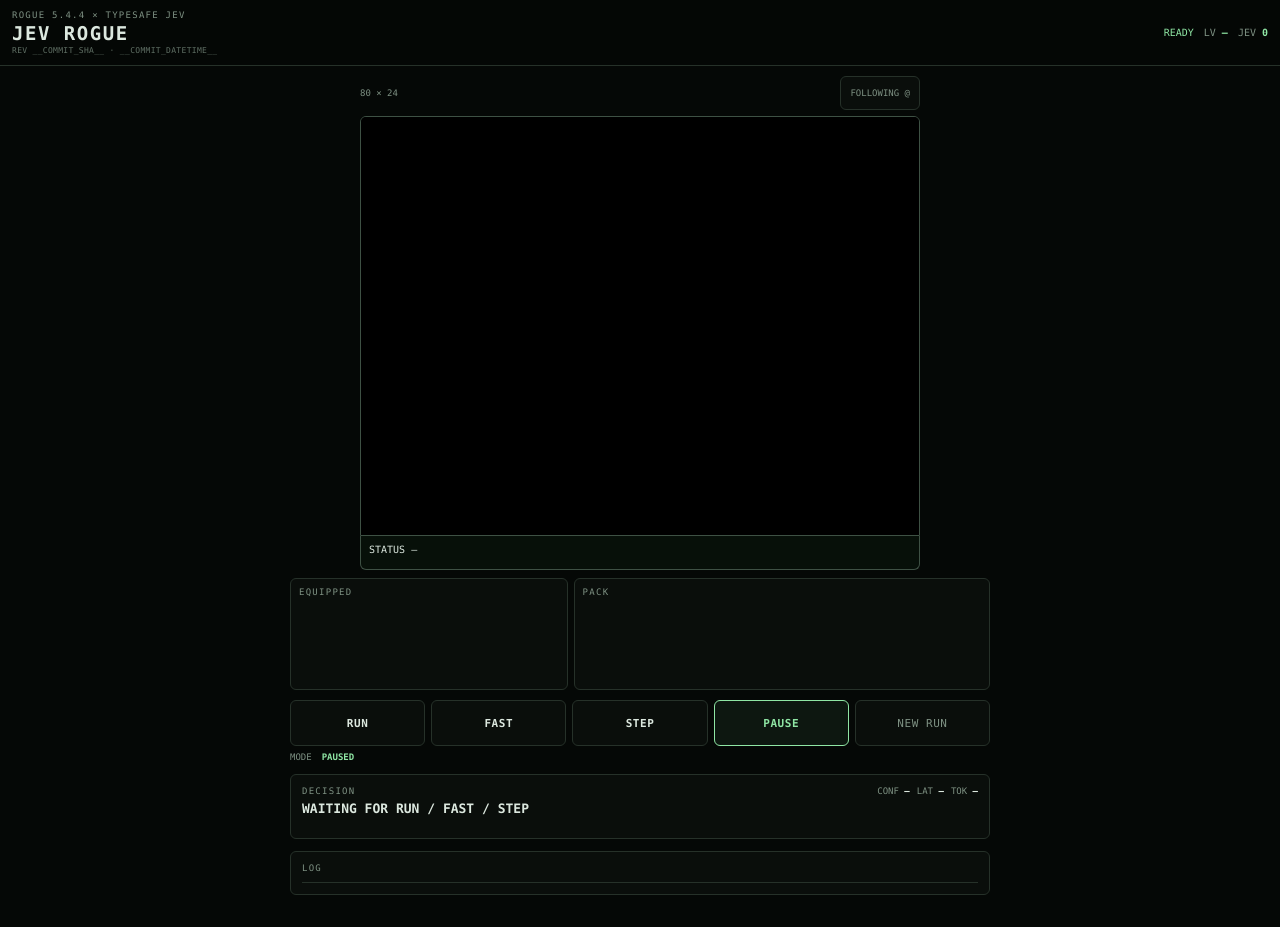
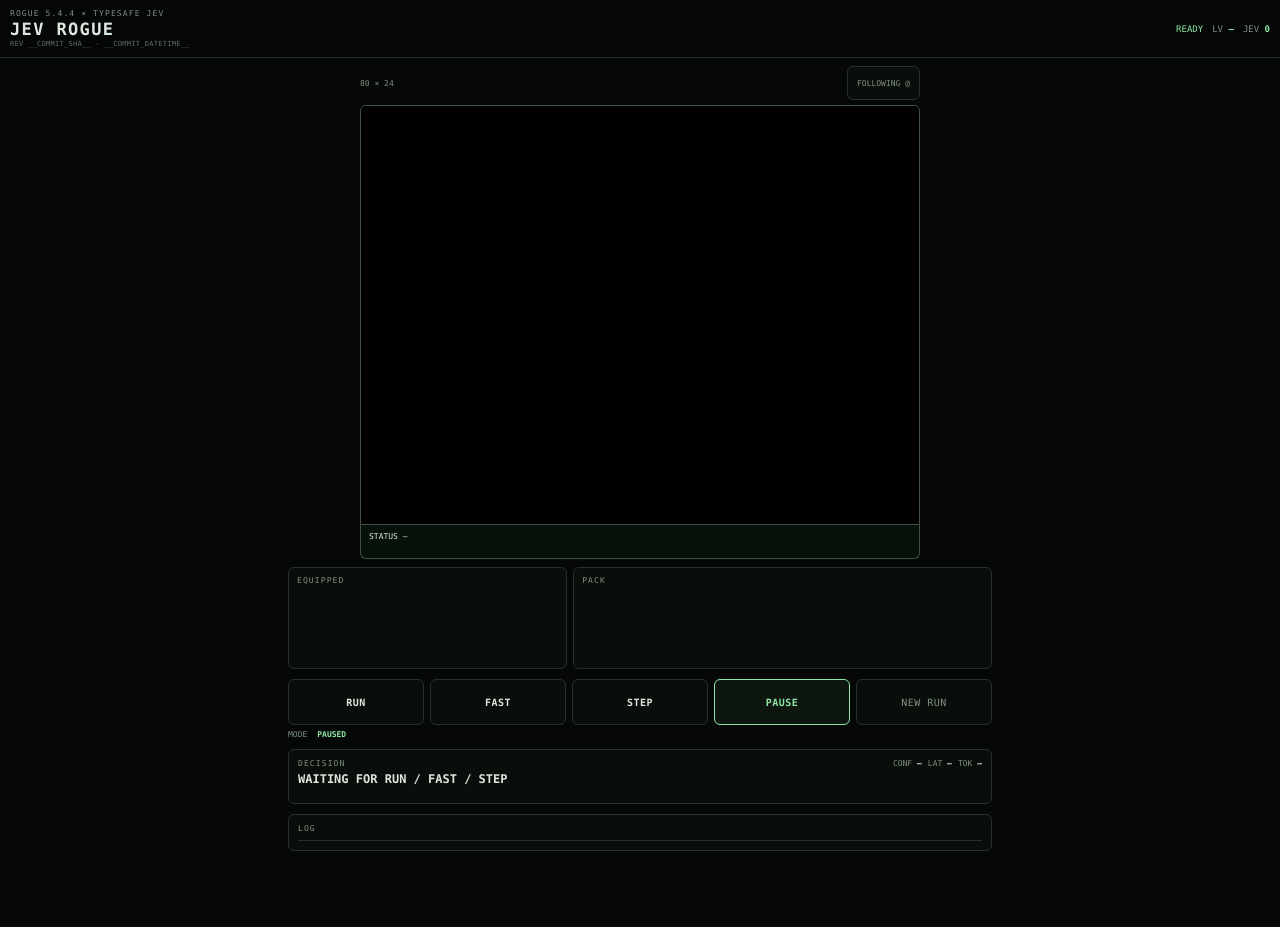
Before and after one commit to oqzl/JevSamples, a website: page web/index.html in a window 1280 px wide. After the commit the page ends 875 px from the top, so only its background shows below. Drawn offline with Linux system fonts and the light colour scheme.

Commit message:
Tighten typography for denser layout

```diff
--- a/web/style.css
+++ b/web/style.css
@@ -19,8 +19,8 @@ button { font: inherit; color: inherit; }
 button:focus-visible, .terminal-viewport:focus-visible { outline: 2px solid var(--accent); outline-offset: 2px; }
 
 .topbar {
-  min-height: 66px;
-  padding: 10px 12px;
+  min-height: 58px;
+  padding: 8px 10px;
   border-bottom: 1px solid var(--line);
   display: flex;
   align-items: center;
@@ -32,25 +32,25 @@ button:focus-visible, .terminal-viewport:focus-visible { outline: 2px solid var(
   background: rgba(5, 8, 6, .94);
   backdrop-filter: blur(12px);
 }
-.eyebrow { font: 9px/1.2 ui-monospace, SFMono-Regular, Menlo, monospace; letter-spacing: .14em; color: var(--muted); }
+.eyebrow { font: 8px/1.2 ui-monospace, SFMono-Regular, Menlo, monospace; letter-spacing: .14em; color: var(--muted); }
 h1, h2 { margin: 0; }
-h1 { margin-top: 3px; font: 700 19px/1 ui-monospace, SFMono-Regular, Menlo, monospace; letter-spacing: .08em; }
-.build-meta { margin-top: 4px; color: #607065; font: 8px/1 ui-monospace, SFMono-Regular, Menlo, monospace; letter-spacing: .04em; }
-h2 { margin-top: 4px; font: 700 13px/1.25 ui-monospace, SFMono-Regular, Menlo, monospace; }
-.top-status { display: flex; flex-wrap: wrap; justify-content: flex-end; gap: 7px 10px; font: 10px ui-monospace, SFMono-Regular, Menlo, monospace; color: var(--muted); }
+h1 { margin-top: 2px; font: 700 17px/1 ui-monospace, SFMono-Regular, Menlo, monospace; letter-spacing: .08em; }
+.build-meta { margin-top: 3px; color: #607065; font: 7px/1 ui-monospace, SFMono-Regular, Menlo, monospace; letter-spacing: .04em; }
+h2 { margin-top: 3px; font: 700 12px/1.2 ui-monospace, SFMono-Regular, Menlo, monospace; }
+.top-status { display: flex; flex-wrap: wrap; justify-content: flex-end; gap: 6px 9px; font: 9px ui-monospace, SFMono-Regular, Menlo, monospace; color: var(--muted); }
 .top-status b, #apiStatus { color: var(--accent); }
 #apiStatus.error { color: var(--danger); }
 
-.shell { width: min(100%, 720px); margin: 0 auto; padding: 10px 10px 32px; }
+.shell { width: min(100%, 720px); margin: 0 auto; padding: 8px 8px 24px; }
 .screen-section { margin: 0 auto; width: min(100%, 560px); }
-.screen-toolbar { display: flex; align-items: center; justify-content: space-between; gap: 8px; margin-bottom: 6px; color: var(--muted); font: 9px ui-monospace, SFMono-Regular, Menlo, monospace; }
+.screen-toolbar { display: flex; align-items: center; justify-content: space-between; gap: 8px; margin-bottom: 5px; color: var(--muted); font: 8px ui-monospace, SFMono-Regular, Menlo, monospace; }
 .screen-toolbar button {
   min-height: 34px;
   padding: 5px 9px;
   border: 1px solid var(--line);
   border-radius: 6px;
   background: var(--panel);
-  font: 9px ui-monospace, SFMono-Regular, Menlo, monospace;
+  font: 8px ui-monospace, SFMono-Regular, Menlo, monospace;
 }
 .screen-toolbar button.active { border-color: var(--line-strong); color: var(--accent); }
 
@@ -78,7 +78,7 @@ h2 { margin-top: 4px; font: 700 13px/1.25 ui-monospace, SFMono-Regular, Menlo, m
   padding: 5px 7px;
   color: var(--terminal);
   background: #000;
-  font: 12px/1.1 ui-monospace, SFMono-Regular, Menlo, Consolas, monospace;
+  font: 10px/1.06 ui-monospace, SFMono-Regular, Menlo, Consolas, monospace;
   white-space: pre;
   letter-spacing: 0;
   user-select: none;
@@ -94,7 +94,7 @@ h2 { margin-top: 4px; font: 700 13px/1.25 ui-monospace, SFMono-Regular, Menlo, m
   border-radius: 5px;
   background: var(--panel);
   color: var(--terminal);
-  font: 10px/1.4 ui-monospace, SFMono-Regular, Menlo, monospace;
+  font: 9px/1.3 ui-monospace, SFMono-Regular, Menlo, monospace;
 }
 .message-strip[hidden] { display: none; }
 .rip-overlay {
@@ -132,7 +132,7 @@ h2 { margin-top: 4px; font: 700 13px/1.25 ui-monospace, SFMono-Regular, Menlo, m
   border-top: 0;
   border-radius: 0 0 6px 6px;
   background: #071009;
-  font: 10px/1.3 ui-monospace, SFMono-Regular, Menlo, monospace;
+  font: 8px/1.2 ui-monospace, SFMono-Regular, Menlo, monospace;
 }
 .rogue-status span { display: inline-flex; gap: 5px; align-items: baseline; white-space: nowrap; }
 .rogue-status i { color: var(--muted); font-style: normal; }
@@ -148,7 +148,7 @@ h2 { margin-top: 4px; font: 700 13px/1.25 ui-monospace, SFMono-Regular, Menlo, m
 }
 .inventory-pane {
   min-width: 0;
-  height: 112px;
+  height: 102px;
   padding: 8px;
   overflow: hidden;
   border: 1px solid var(--line);
@@ -175,12 +175,12 @@ h2 { margin-top: 4px; font: 700 13px/1.25 ui-monospace, SFMono-Regular, Menlo, m
   white-space: nowrap;
 }
 .pack-list {
-  height: 82px;
+  height: 72px;
   margin: 6px 0 0;
   padding: 0;
   overflow: auto;
   list-style: none;
-  font: 9px/1.25 ui-monospace, SFMono-Regular, Menlo, monospace;
+  font: 8px/1.2 ui-monospace, SFMono-Regular, Menlo, monospace;
   scrollbar-color: #405346 #080b09;
 }
 .pack-list li {
@@ -201,26 +201,26 @@ h2 { margin-top: 4px; font: 700 13px/1.25 ui-monospace, SFMono-Regular, Menlo, m
   border: 1px solid var(--line);
   border-radius: 6px;
   background: #0a0e0b;
-  font: 700 11px ui-monospace, SFMono-Regular, Menlo, monospace;
+  font: 700 10px ui-monospace, SFMono-Regular, Menlo, monospace;
   letter-spacing: .05em;
 }
 .controls button.selected { border-color: var(--accent); color: var(--accent); background: #0d1710; }
 .controls .secondary { grid-column: 1 / -1; min-height: 38px; color: var(--muted); font-weight: 500; }
-.mode-line { margin-top: 6px; display: flex; align-items: baseline; flex-wrap: wrap; gap: 5px 10px; font: 9px ui-monospace, SFMono-Regular, Menlo, monospace; color: var(--muted); }
+.mode-line { margin-top: 5px; display: flex; align-items: baseline; flex-wrap: wrap; gap: 5px 10px; font: 8px ui-monospace, SFMono-Regular, Menlo, monospace; color: var(--muted); }
 .mode-line b { color: var(--accent); }
 
 .decision, .messages {
-  margin-top: 12px;
-  padding: 11px;
+  margin-top: 10px;
+  padding: 9px;
   border: 1px solid var(--line);
   border-radius: 6px;
   background: var(--panel);
 }
 .decision-head { display: flex; justify-content: space-between; align-items: flex-start; gap: 12px; }
-.metrics { display: flex; flex-wrap: wrap; justify-content: flex-end; gap: 7px; color: var(--muted); font: 9px ui-monospace, SFMono-Regular, Menlo, monospace; }
+.metrics { display: flex; flex-wrap: wrap; justify-content: flex-end; gap: 6px; color: var(--muted); font: 8px ui-monospace, SFMono-Regular, Menlo, monospace; }
 .metrics b { color: var(--text); }
-.distribution { display: grid; gap: 5px; margin-top: 10px; }
-.prob-row { display: grid; grid-template-columns: minmax(90px, .8fr) minmax(90px, 1.4fr) 34px; gap: 7px; align-items: center; font: 9px ui-monospace, SFMono-Regular, Menlo, monospace; }
+.distribution { display: grid; gap: 4px; margin-top: 8px; }
+.prob-row { display: grid; grid-template-columns: minmax(82px, .8fr) minmax(80px, 1.4fr) 30px; gap: 6px; align-items: center; font: 8px ui-monospace, SFMono-Regular, Menlo, monospace; }
 .prob-row > span { min-width: 0; overflow: hidden; text-overflow: ellipsis; white-space: nowrap; color: var(--muted); }
 .prob-row i { display: block; height: 5px; overflow: hidden; background: #172019; border-radius: 3px; }
 .prob-row i b { display: block; height: 100%; background: var(--accent); }
@@ -228,19 +228,19 @@ h2 { margin-top: 4px; font: 700 13px/1.25 ui-monospace, SFMono-Regular, Menlo, m
 
 .section-head { display: flex; justify-content: space-between; gap: 10px; align-items: baseline; }
 .section-head > span { color: var(--muted); font-size: 9px; text-align: right; }
-.messages ol { list-style: none; padding: 0; margin: 8px 0 0; border-top: 1px solid var(--line); }
-.messages li { padding: 6px 0; border-bottom: 1px solid #172019; font: 10px/1.35 ui-monospace, SFMono-Regular, Menlo, monospace; color: #aebbb1; overflow-wrap: anywhere; }
-.result { margin-top: 12px; padding: 10px; border: 1px solid var(--line-strong); border-radius: 6px; text-align: center; font: 700 12px ui-monospace, SFMono-Regular, Menlo, monospace; }
+.messages ol { list-style: none; padding: 0; margin: 6px 0 0; border-top: 1px solid var(--line); }
+.messages li { padding: 4px 0; border-bottom: 1px solid #172019; font: 9px/1.3 ui-monospace, SFMono-Regular, Menlo, monospace; color: #aebbb1; overflow-wrap: anywhere; }
+.result { margin-top: 10px; padding: 8px; border: 1px solid var(--line-strong); border-radius: 6px; text-align: center; font: 700 11px ui-monospace, SFMono-Regular, Menlo, monospace; }
 
 @media (min-width: 600px) {
-  .terminal-screen { font-size: 15px; line-height: 1.12; }
+  .terminal-screen { font-size: 13px; line-height: 1.1; }
   .controls .secondary { grid-column: auto; }
   .controls { grid-template-columns: repeat(5, 1fr); }
 }
 
 @media (max-width: 360px) {
   .topbar { align-items: flex-start; }
-  .terminal-screen { font-size: 11px; }
+  .terminal-screen { font-size: 10px; }
   .decision-head { display: block; }
   .metrics { justify-content: flex-start; margin-top: 8px; }
   .prob-row { grid-template-columns: 82px 1fr 30px; gap: 5px; }
```
